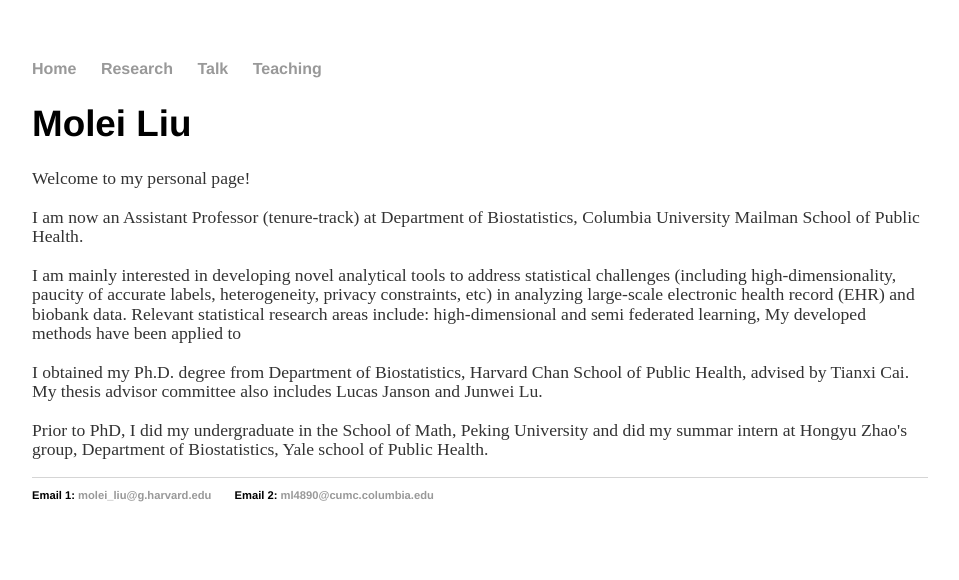
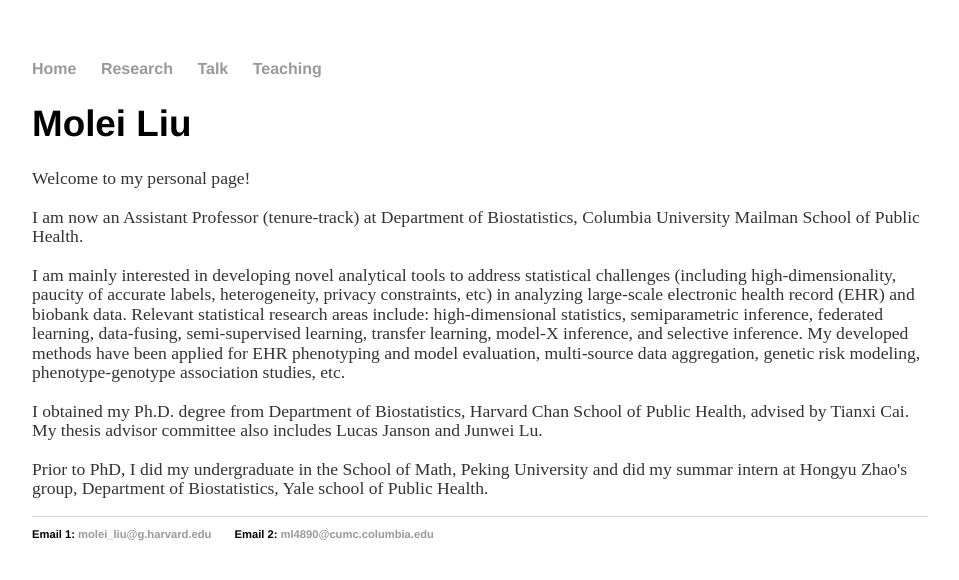
Before and after one commit to moleibobliu/moleibobliu.github.io, a Jekyll site: the page built from index.html, in a window 1280 px wide. Shown: the top 580 px of the page, without its empty margins (160-1119 px from the left). Built offline with Jekyll 4.4.1, drawn with Linux system fonts in a browser that asks for light colours.

Commit message:
Update index.html

```diff
--- a/index.html
+++ b/index.html
@@ -11,8 +11,10 @@ title: Molei Liu
 		<br /> I am mainly interested in developing novel analytical tools to address statistical challenges
 		(including high-dimensionality, paucity of accurate labels, heterogeneity, privacy constraints, etc)
 		in analyzing large-scale electronic health record (EHR) and biobank data.
-		Relevant statistical research areas include: high-dimensional and semi federated learning,
-		My developed methods have been applied to
+		Relevant statistical research areas include: high-dimensional statistics, semiparametric inference, federated learning, data-fusing,
+		semi-supervised learning, transfer learning, model-X inference, and selective inference.
+		My developed methods have been applied for EHR phenotyping and model evaluation, multi-source data aggregation, genetic risk modeling,
+		phenotype-genotype association studies, etc.
 		<br />
 		<br /> I obtained my Ph.D. degree from Department of Biostatistics, Harvard Chan School of Public Health, advised by Tianxi Cai.
 		My thesis advisor committee also includes Lucas Janson and Junwei Lu.
```
